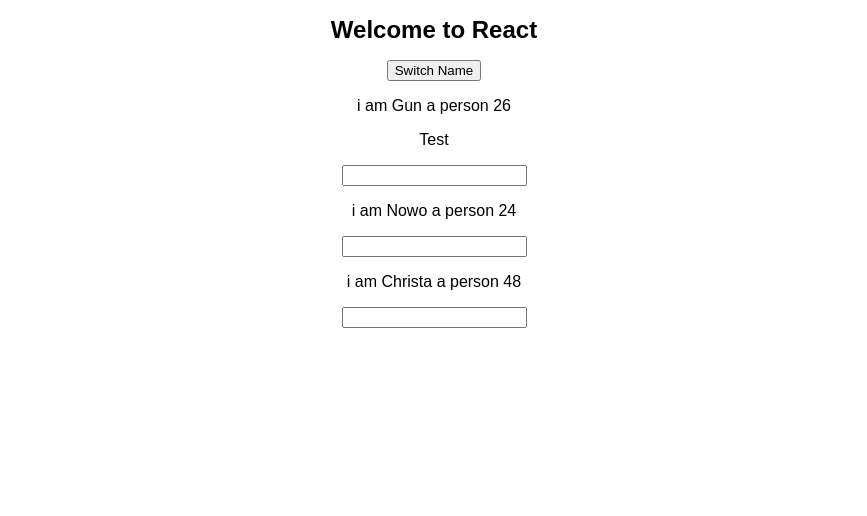
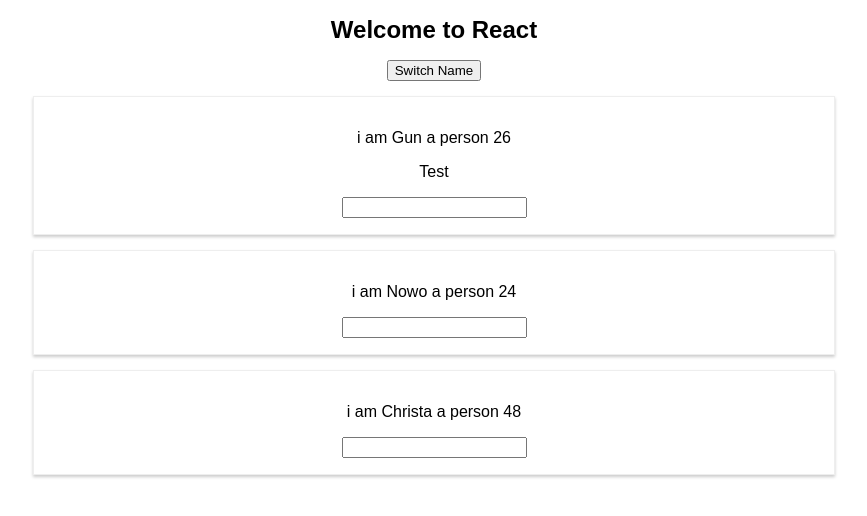
Before and after one commit to gungunfebrianza/Mastering-React, a React (Create React App) app in the folder 3.Basic/intro/: page / in a window 1280 px wide. Shown: the top 516 px of the page, without its empty margins (206-1073 px from the left). Built offline with nearby package versions, Linux system fonts and the light colour scheme.

Commit message:
Styling Component

```diff
--- /dev/null
+++ b/3.Basic/intro/src/Person/Person.css
@@ -0,0 +1,7 @@
+.Person {
+  width: 60%;
+  margin: 15px auto;
+  border: 1px solid #eee;
+  box-shadow: 0 2px 3px #ccc;
+  padding: 16px;
+}
--- a/3.Basic/intro/src/Person/Person.js
+++ b/3.Basic/intro/src/Person/Person.js
@@ -1,8 +1,9 @@
 import React from 'react';
+import './Person.css';
 
 const person = (props) => {
   return (
-    <div>
+    <div className="Person">
       <p onClick={props.click}> i am {props.name} a person {props.age} </p>
       <p> {props.children}</p>
       <input type="text" onChange={props.changed}/>
```
